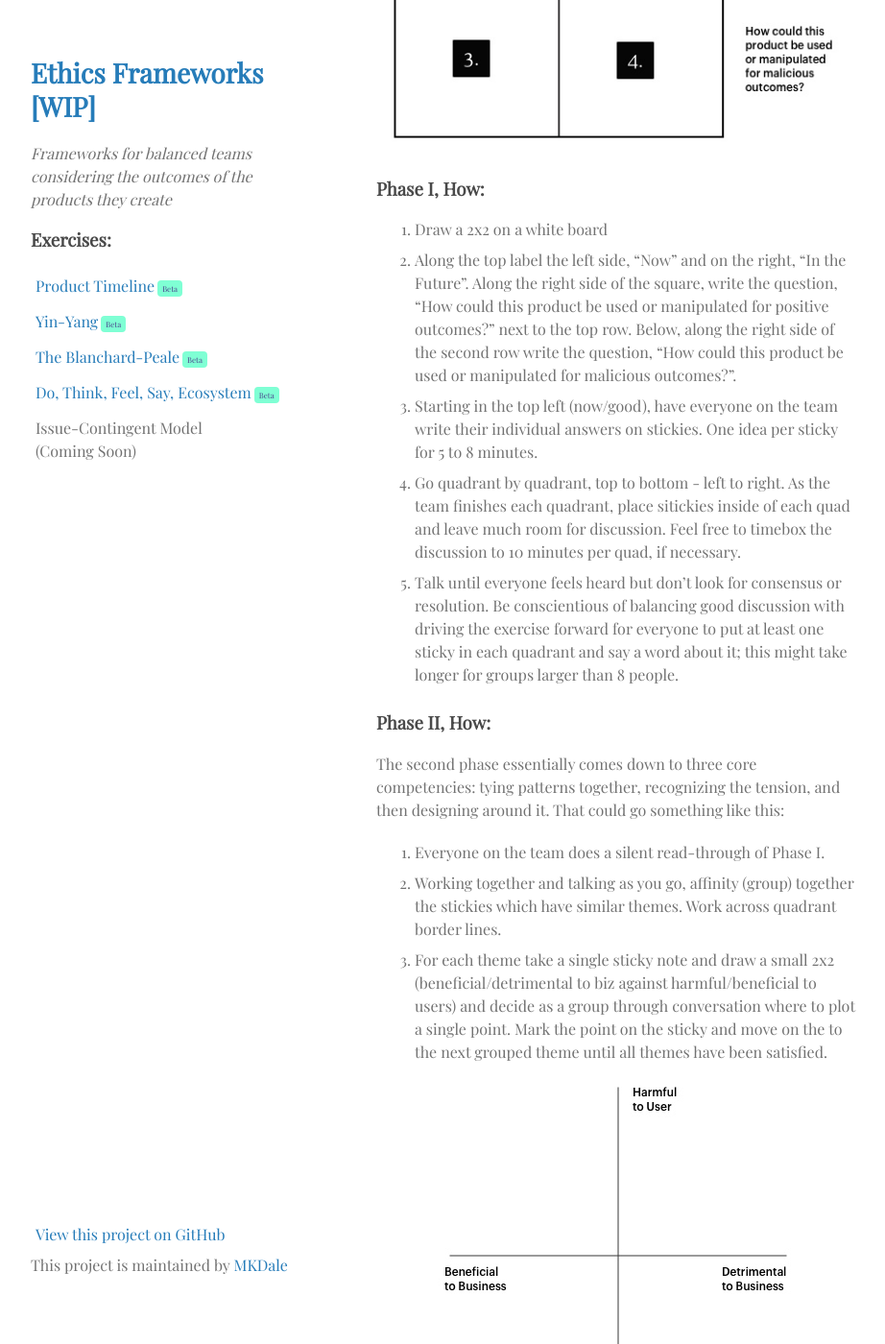
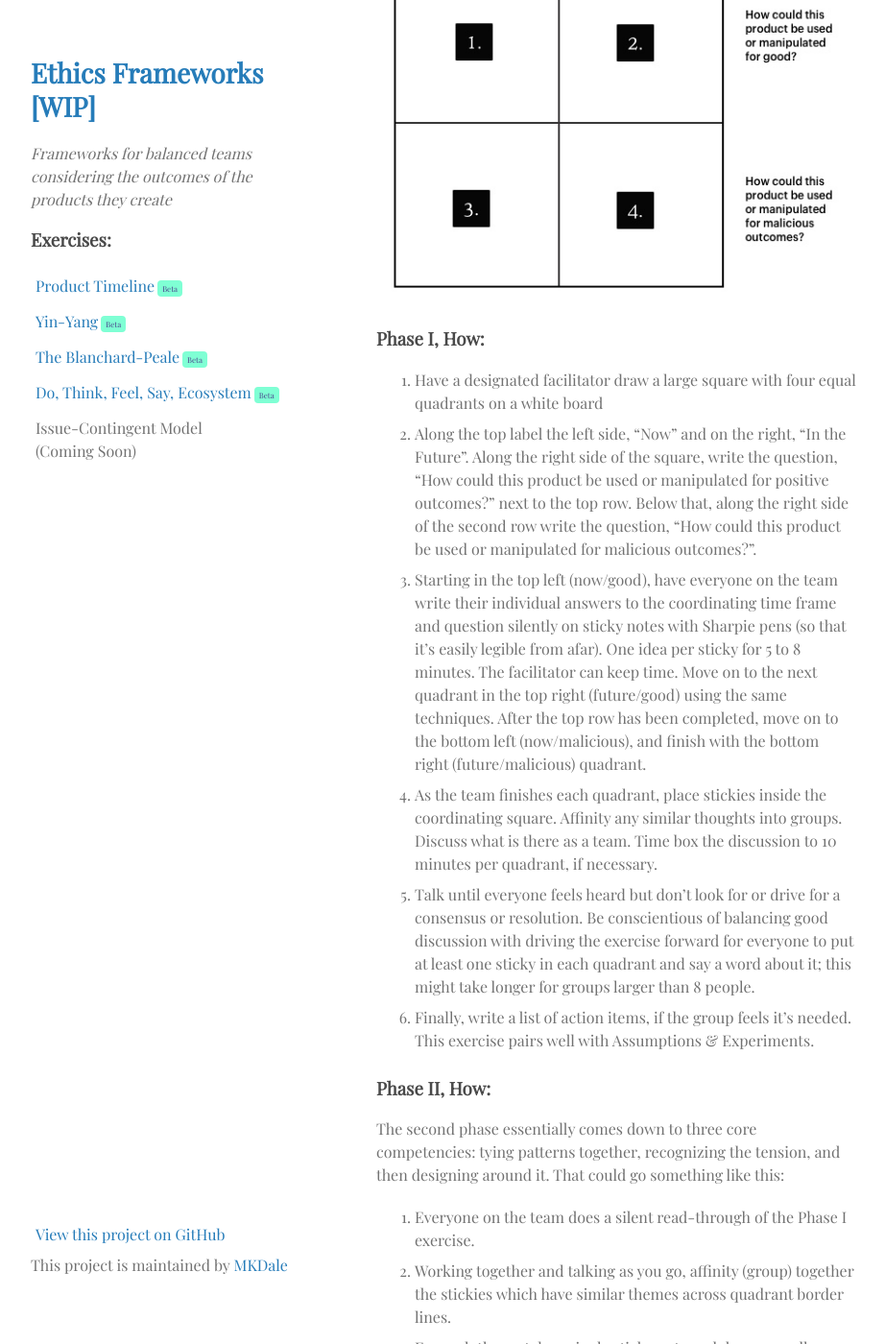
Before and after one commit to MKDale/ethics-frameworks, a Jekyll site: the page built from yin-yang.md, in a window 1280 px wide and 1400 px high, scrolled down 571 px. Shown: the whole window at 96% size, without its empty margins (178-1100 px from the left). Built offline with Jekyll 4.4.1, drawn with Linux system fonts in a browser that asks for light colours; our own code applies the rules of GitHub Pages for plain Markdown files; some of the changed text lies outside the part shown.

Commit message:
finishing all feedback changes

```diff
--- a/yin-yang.md
+++ b/yin-yang.md
@@ -8,26 +8,37 @@ layout: default
 
 According to the laws of unintended consequences, there will always be outcomes that we will overlook. How a product is used when it is first launched may change for better, worse, or a mix of both over the course of its existence. No one can answer ethical dilemas for us, we have to answer them for ourselves. This exercise is intended to simply bring awareness to a team and to prompt individuals to think of possible outcomes they may not have arrived at themselves.
 
-![Big 2x2](https://mkdale.github.com/ethics-frameworks/assets/img/Yin-yang-phase1.jpg)
+### When to do this exercise:
+
+Either before or after product has been built and released to users to help a team ideate and understand unintended outcomes and potential ways the product could be manipulated for malicious or positive outcomes.
+
+![Big 2x2](https://mkdale.github.com/ethics-frameworks/assets/img/Yin-yang-phase1.jpg "example of quadrant, see phase one how")
 
 ### Phase I, How:
 
-1. Draw a 2x2 on a white board
-2. Along the top label the left side, "Now" and on the right, "In the Future". Along the right side of the square, write the question, "How could this product be used or manipulated for positive outcomes?" next to the top row. Below, along the right side of the second row write the question, "How could this product be used or manipulated for malicious outcomes?".
-3. Starting in the top left (now/good), have everyone on the team write their individual answers on stickies. One idea per sticky for 5 to 8 minutes.
-4. Go quadrant by quadrant, top to bottom - left to right. As the team finishes each quadrant, place sitickies inside of each quad and leave much room for discussion. Feel free to timebox the discussion to 10 minutes per quad, if necessary.
-5. Talk until everyone feels heard but don't look for consensus or resolution. Be conscientious of balancing good discussion with driving the exercise forward for everyone to put at least one sticky in each quadrant and say a word about it; this might take longer for groups larger than 8 people.
+1. Have a designated facilitator draw a large square with four equal quadrants on a white board
+2. Along the top label the left side, "Now" and on the right, "In the Future". Along the right side of the square, write the question, "How could this product be used or manipulated for positive outcomes?" next to the top row. Below that, along the right side of the second row write the question, "How could this product be used or manipulated for malicious outcomes?".
+3. Starting in the top left (now/good), have everyone on the team write their individual answers to the coordinating time frame and question silently on sticky notes with Sharpie pens (so that it's easily legible from afar). One idea per sticky for 5 to 8 minutes. The facilitator can keep time. Move on to the next quadrant in the top right (future/good) using the same techniques. After the top row has been completed, move on to the bottom left (now/malicious), and finish with the bottom right (future/malicious) quadrant.
+4. As the team finishes each quadrant, place stickies inside the coordinating square. Affinity any similar thoughts into groups. Discuss what is there as a team. Time box the discussion to 10 minutes per quadrant, if necessary.
+5. Talk until everyone feels heard but don't look for or drive for a consensus or resolution. Be conscientious of balancing good discussion with driving the exercise forward for everyone to put at least one sticky in each quadrant and say a word about it; this might take longer for groups larger than 8 people.
+6. Finally, write a list of action items, if the group feels it's needed. This exercise pairs well with Assumptions & Experiments.
 
 ### Phase II, How:
 
 The second phase essentially comes down to three core competencies: tying patterns together, recognizing the tension, and then designing around it. That could go something like this:
 
-1. Everyone on the team does a silent read-through of Phase I.
-2. Working together and talking as you go, affinity (group) together the stickies which have similar themes. Work across quadrant border lines.
+1. Everyone on the team does a silent read-through of the Phase I exercise.
+2. Working together and talking as you go, affinity (group) together the stickies which have similar themes across quadrant border lines.
 3. For each theme take a single sticky note and draw a small 2x2 (beneficial/detrimental to biz against harmful/beneficial to users) and decide as a group through conversation where to plot a single point. Mark the point on the sticky and move on the to the next grouped theme until all themes have been satisfied.
-![Small 2x2](https://mkdale.github.com/ethics-frameworks/assets/img/Yin-yang-phase2.jpg)
+![Small 2x2](https://mkdale.github.com/ethics-frameworks/assets/img/Yin-yang-phase2.jpg "two by two example, see how section three")
 4. Run a
 [How Might We](http://www.designkit.org/methods/3){:target="_blank"} or [Solution Brainstorm](http://www.designkit.org/methods/1){:target="_blank"} exercise as a follow up to find ways to mitigate or consider how to design/build around highest ethical concerns.
 
+### Materials List:
+1. Post-It notes of any color. One small stack, per person.
+2. Sharpie Pens, thick. Best for viewing handwriting from far away.
+3. Large white board and dry erase markers or large white paper and pens that will be easily legible from far away.
+4. A stopwatch or cell phone for timing ideating and time boxing discussions.
+
 Coming soon:
 [Download the PDF]
```
Also changed, not shown: blanchard-peale.md (+19 -13 lines), dtfs-ecosystem.md (+20 -7 lines), product-timeline.md (+14 -2 lines), assets/img/Blanchard-Peale.jpg, assets/img/DFTS-Ecosystem.jpg.
